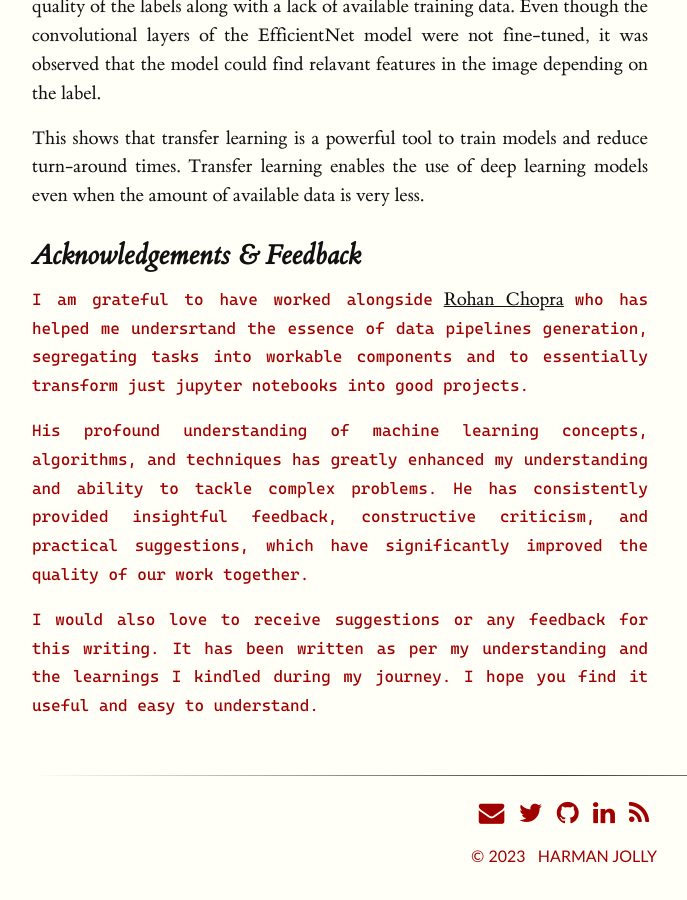
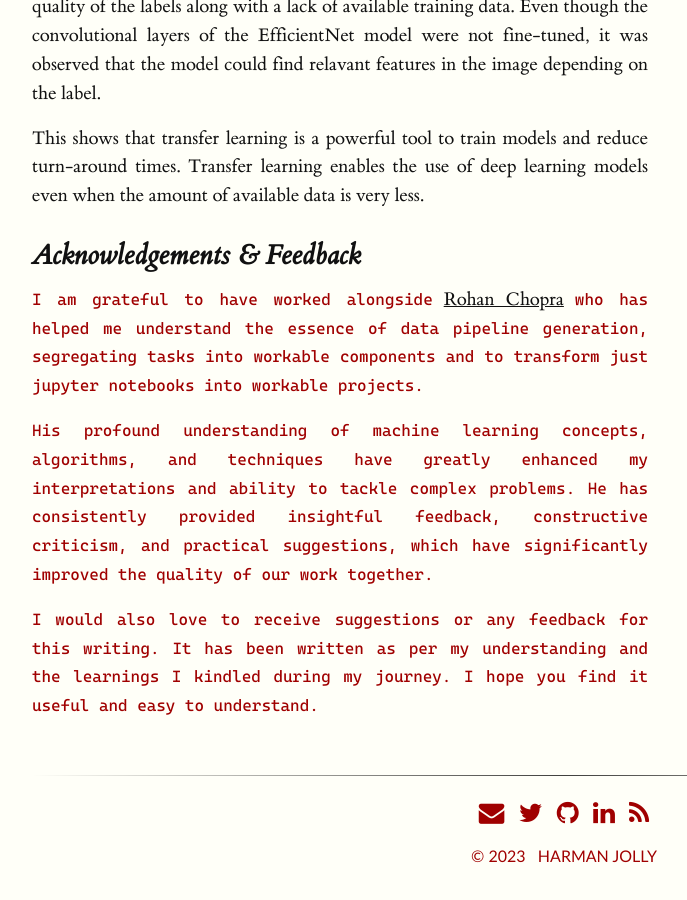
Before and after one commit to coderjolly/coderjolly.github.io, a Jekyll site: the page built from _posts/2023-04-10-processing-ads.md, in a window 1280 px wide and 900 px high, scrolled down 11879 px. Shown: the whole window, without its empty margins (128-815 px from the left). Built offline with Jekyll 4.4.1, drawn with Linux system fonts in a browser that asks for light colours; a style sheet for code colours, icons or effects is not loaded.

Commit message:
completed image

```diff
--- a/_posts/2023-04-10-processing-ads.md
+++ b/_posts/2023-04-10-processing-ads.md
@@ -189,8 +189,8 @@ This shows that transfer learning is a powerful tool to train models and reduce
 
 ## Acknowledgements & Feedback
 
-`I am grateful to have worked alongside` [Rohan Chopra](https://github.com/rohanchopra) `who has helped me undersrtand the essence of data pipelines generation, segregating tasks into workable components and to essentially transform just jupyter notebooks into good projects.`
+`I am grateful to have worked alongside` [Rohan Chopra](https://github.com/rohanchopra) `who has helped me understand the essence of data pipeline generation, segregating tasks into workable components and to transform just jupyter notebooks into workable projects.`
 
-`His profound understanding of machine learning concepts, algorithms, and techniques has greatly enhanced my understanding and ability to tackle complex problems. He has consistently provided insightful feedback, constructive criticism, and practical suggestions, which have significantly improved the quality of our work together.`
+`His profound understanding of machine learning concepts, algorithms, and techniques have greatly enhanced my interpretations and ability to tackle complex problems. He has consistently provided insightful feedback, constructive criticism, and practical suggestions, which have significantly improved the quality of our work together.`
 
 ``I would also love to receive suggestions or any feedback for this writing. It has been written as per my understanding and the learnings I kindled during my journey. I hope you find it useful and easy to understand.``
```
